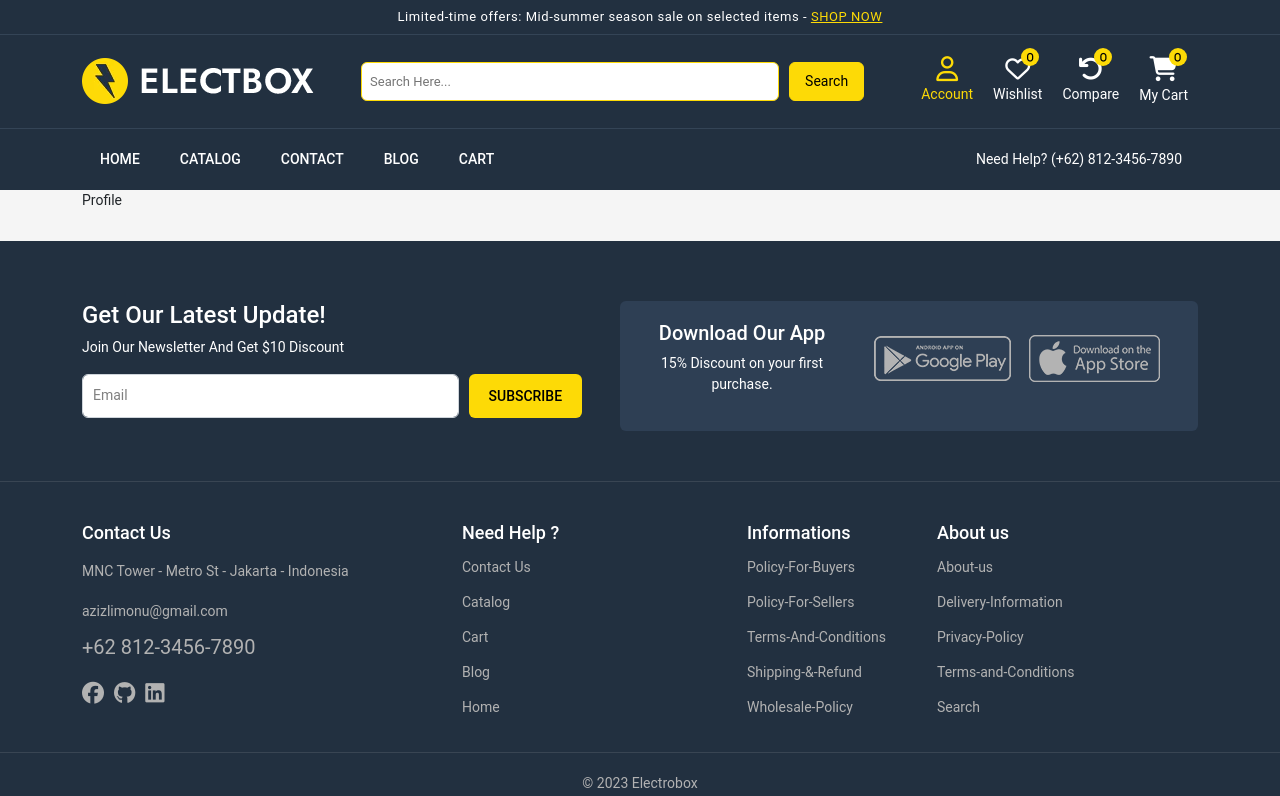
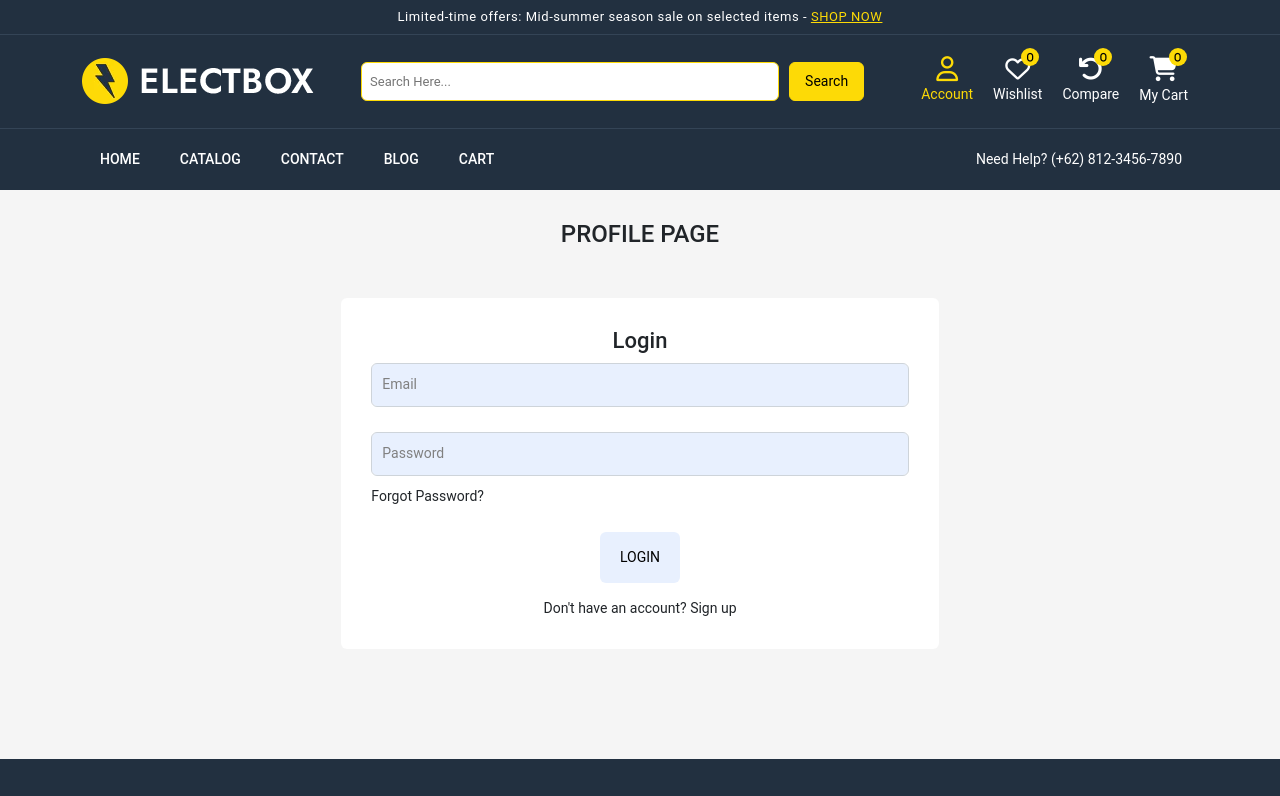
Before and after one commit to azizlimonu/vue-electroshop, a Vue app: page /profile-page in a window 1280 px wide. Shown: the top 796 px of the page. Built offline with nearby package versions, Linux system fonts and the light colour scheme.

Commit message:
add login page

```diff
--- a/src/views/ProfileView.vue
+++ b/src/views/ProfileView.vue
@@ -1,7 +1,112 @@
 <template>
-  <div>Profile</div>
+  <div class="account">
+    <h2>PROFILE PAGE</h2>
+    <div class="login">
+      <h4>Login</h4>
+      <form>
+        <div class="form-floating first">
+          <input class="form-control" type="email" placeholder=" " required />
+          <label>Email</label>
+        </div>
+        <div class="form-floating">
+          <input
+            class="form-control"
+            type="password"
+            placeholder=" "
+            required
+          />
+          <label>Password</label>
+        </div>
+        <span class="forgot-pw">Forgot Password?</span>
+        <input class="submit" type="submit" value="LOGIN" />
+        <p class="create-acc">
+          Don't have an account? <span class="sign-up">Sign up</span>
+        </p>
+      </form>
+    </div>
+  </div>
 </template>
 
 <script setup></script>
 
-<style lang="scss" scoped></style>
+<style lang="scss" scoped>
+.account {
+  flex: 1;
+  padding: 30px 15px;
+  @media (max-width: 1199px) {
+    width: 100%;
+    padding: 30px 0;
+  }
+  h2 {
+    text-align: center;
+    font-size: 24px;
+  }
+  .login {
+    max-width: 55%;
+    margin: 50px auto;
+    background-color: white;
+    padding: 30px;
+    border-radius: 6px;
+    @media (max-width: 1199px) {
+      max-width: 100%;
+    }
+    h4 {
+      text-align: center;
+      font-size: 22px;
+    }
+    .form-floating {
+      &.first {
+        margin-bottom: 25px;
+      }
+      .form-control {
+        height: 44px;
+        background-color: rgb(232, 240, 254);
+        &:focus {
+          border-color: #ced4da;
+          box-shadow: none;
+        }
+      }
+      label {
+        color: grey;
+        padding: 10px;
+      }
+    }
+    .forgot-pw {
+      cursor: pointer;
+      margin-top: 10px;
+      display: inline-block;
+      &:hover {
+        color: var(--yellow);
+      }
+    }
+    .submit {
+      display: block;
+      margin: auto;
+      margin-top: 25px;
+      border: none;
+      padding: 15px 20px;
+      border-radius: 6px;
+      background-color: rgb(232, 240, 254);
+      transition: 0.3s;
+      &:hover {
+        background-color: var(--yellow);
+      }
+    }
+    .create-acc {
+      margin-top: 15px;
+      margin-bottom: 0;
+      text-align: center;
+      span {
+        cursor: pointer;
+        &:hover {
+          color: var(--yellow);
+        }
+      }
+    }
+  }
+  @media (max-width: 1199px) {
+    flex-direction: column-reverse;
+    padding: 30px 0;
+  }
+}
+</style>
```
